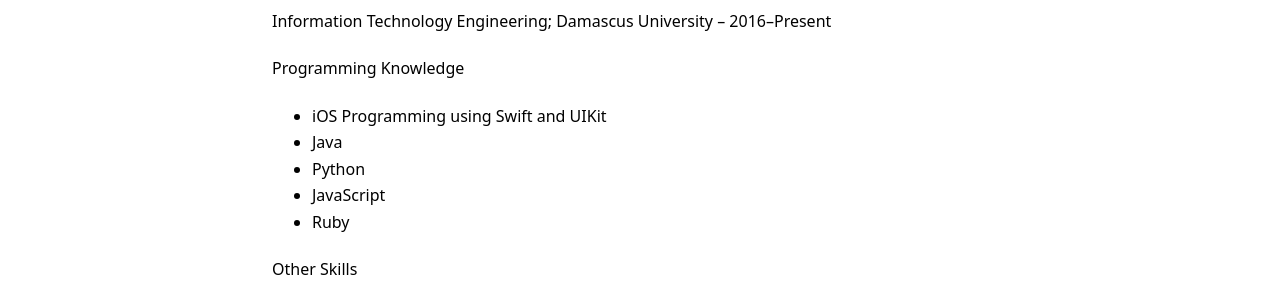
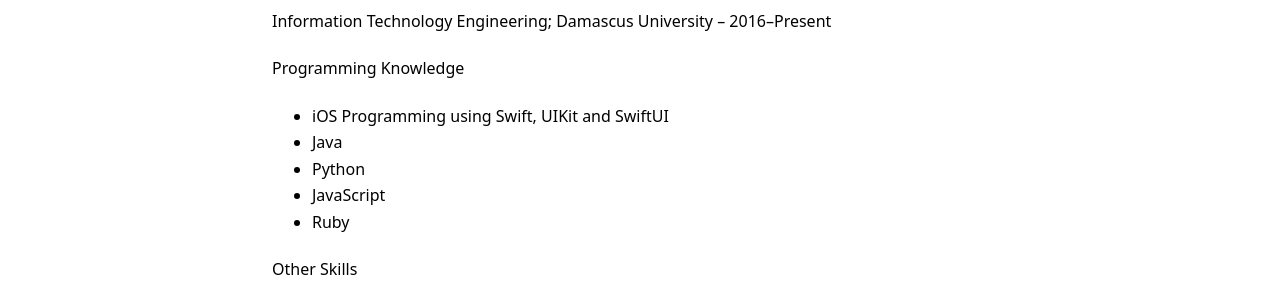
Before and after one commit to koshakji/koshakji.github.io, a Jekyll site: the page built from resume.md, in a window 1280 px wide. Shown: the part 308-608 px from the top of the page. Built offline with Jekyll 4.4.1, drawn with Linux system fonts in a browser that asks for light colours; our own code applies the rules of GitHub Pages for plain Markdown files.

Commit message:
added SwiftUI support

```diff
--- a/resume.md
+++ b/resume.md
@@ -7,7 +7,7 @@
 Information Technology Engineering; Damascus University – 2016–Present
 
 #### Programming Knowledge
-- iOS Programming using Swift and UIKit
+- iOS Programming using Swift, UIKit and SwiftUI
 - Java
 - Python
 - JavaScript
```
